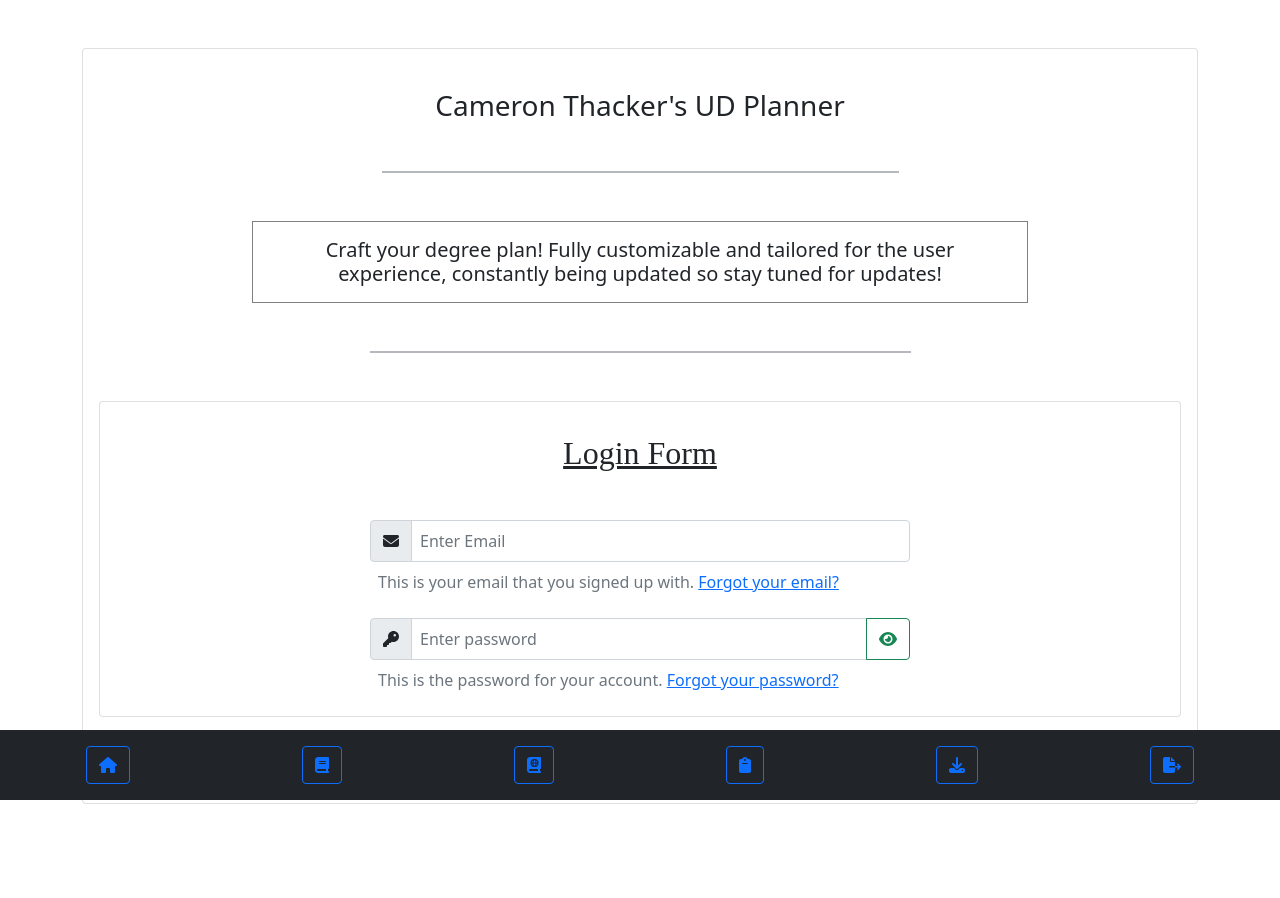
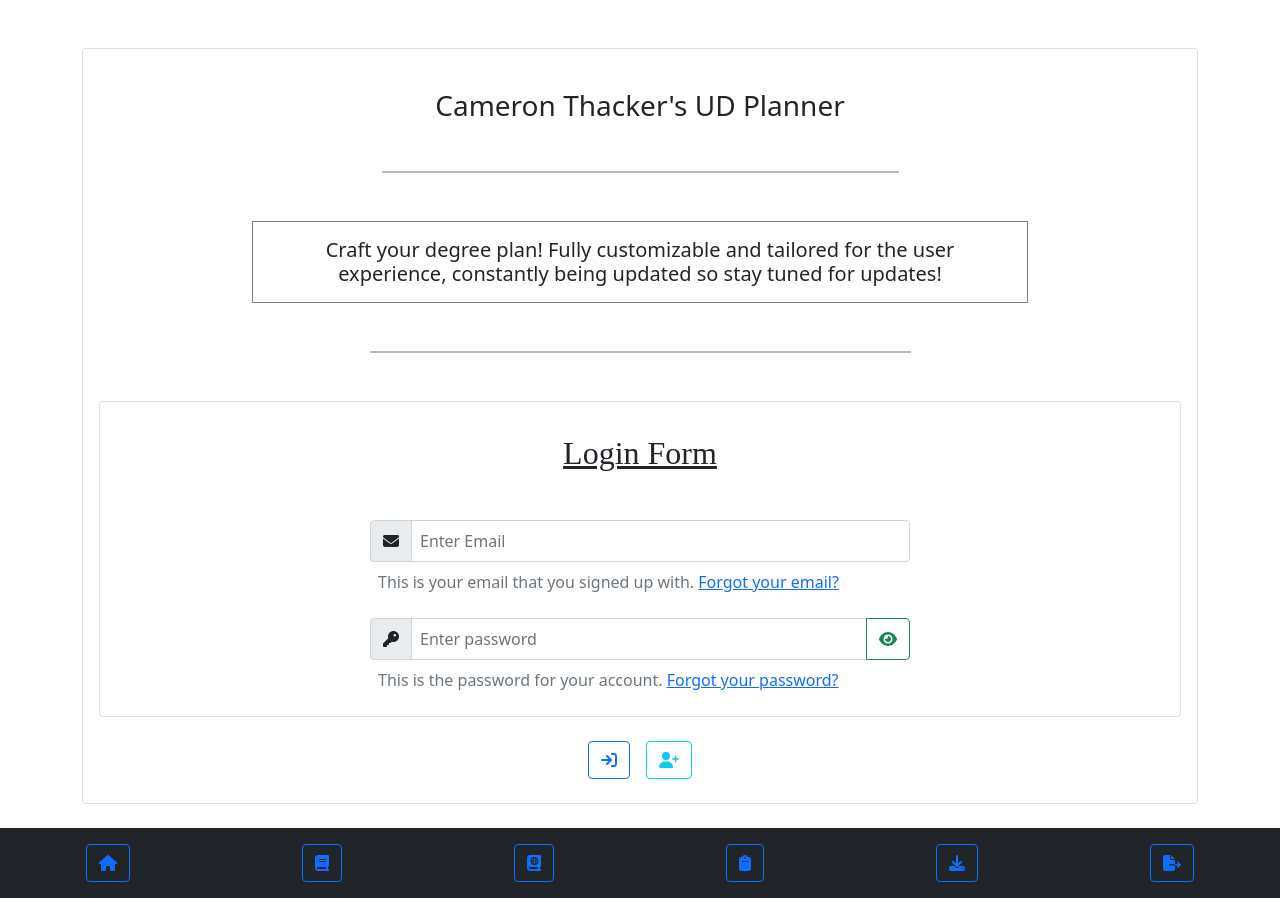
Before and after one commit to cthacker-udel/CourseScheduler, a React (Create React App) app in the folder client/: page / in a window 1280 px wide. Before the commit the page ends 828 px from the top, so only its background shows below. Built offline with nearby package versions, Linux system fonts and the light colour scheme.

Commit message:
[main] Reverted navbar to not being fixed to bottom, but rather fixed to bottom as a side effect of the configured flexbox overarching container

```diff
--- a/client/src/App.tsx
+++ b/client/src/App.tsx
@@ -1,4 +1,5 @@
 import React from "react";
+import { Container } from "react-bootstrap";
 import ReactDOM from "react-dom";
 import { IntlProvider } from "react-intl";
 import { BrowserRouter, Route, Routes } from "react-router-dom";
@@ -13,8 +14,16 @@ import LoginPage from "./modules/LoginPage";
  * @returns {JSX.Element} App component
  */
 const App = (): JSX.Element => (
+    <Container
+        className="vh-100 p-0 d-flex flex-column justify-content-between"
+        fluid
+    >
         <BrowserRouter window={window}>
-        <IntlProvider defaultLocale="en" locale="en" messages={homeMessages}>
+            <IntlProvider
+                defaultLocale="en"
+                locale="en"
+                messages={homeMessages}
+            >
                 <Routes>
                     <Route element={<Layout />} path="/">
                         <Route element={<LoginPage />} index />
@@ -41,6 +50,7 @@ const App = (): JSX.Element => (
                 </Routes>
             </IntlProvider>
         </BrowserRouter>
+    </Container>
 );
 
 // eslint-disable-next-line jest/require-hook -- Not a jest test
--- a/client/src/modules/common/components/Layout/Layout.tsx
+++ b/client/src/modules/common/components/Layout/Layout.tsx
@@ -264,7 +264,6 @@ export const Layout = (): JSX.Element => {
                 <Navbar
                     bg="dark"
                     className="d-flex flex-row justify-content-around pt-3 pb-3"
-                    fixed="bottom"
                 >
                     {navigationLinks}
                 </Navbar>
```
Lines whose indentation alone changed are shown as unchanged.
